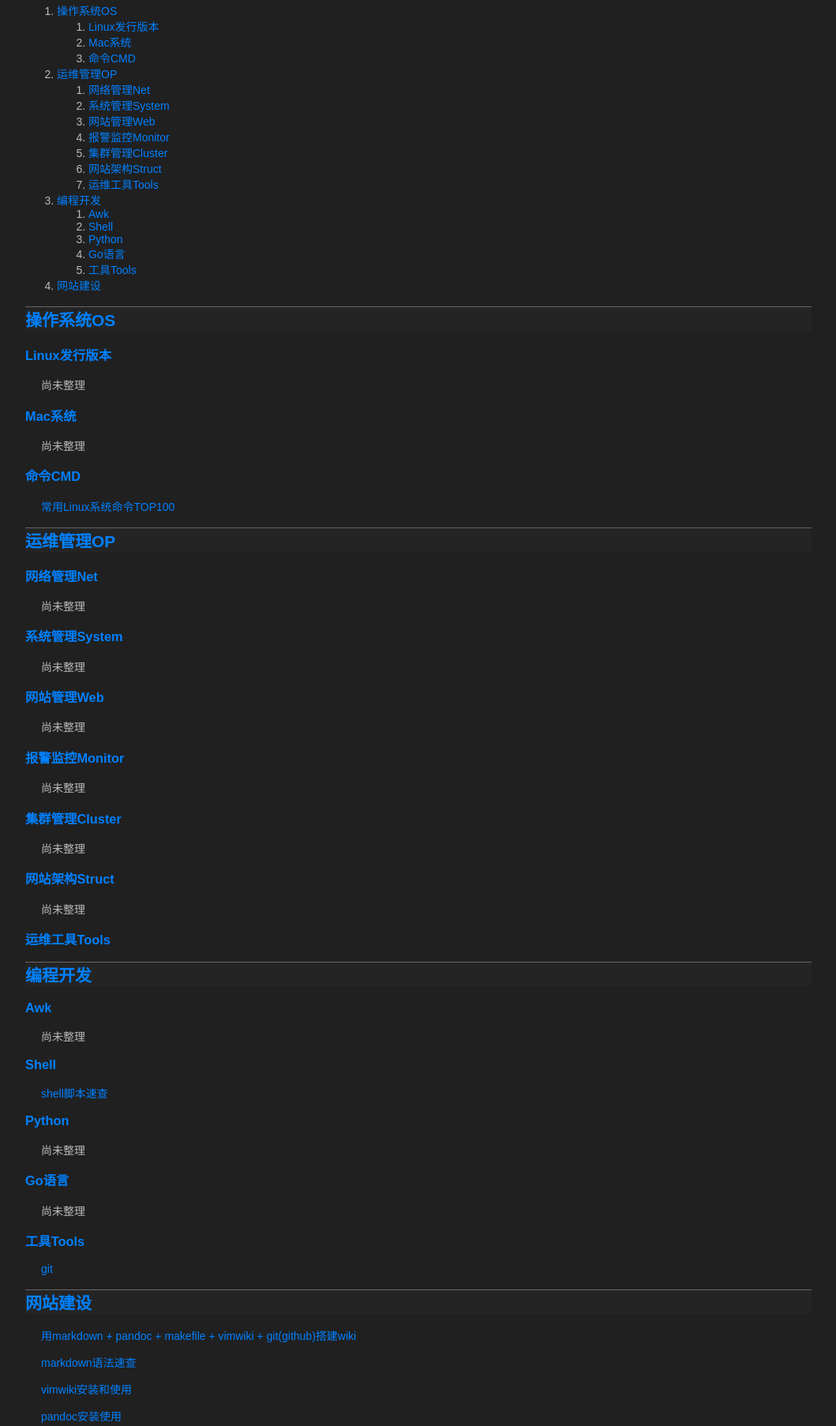
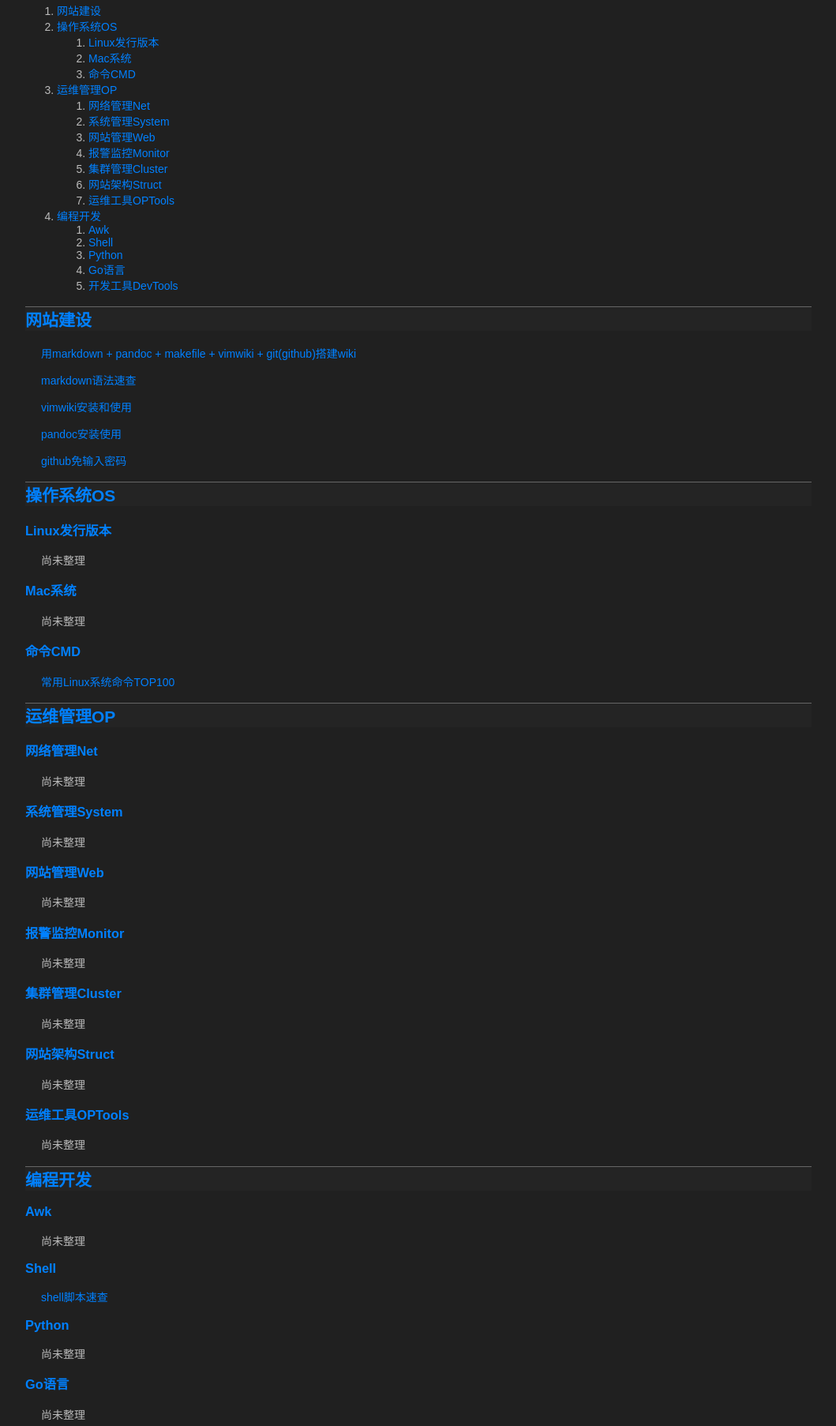
Before and after one commit to ohlinux/blog, a plain HTML site: page index.html in a window 1280 px wide. Shown: the part 222-2028 px from the top of the page at 79% size, without its empty margins (110-1169 px from the left). Drawn offline with Linux system fonts and the light colour scheme.

Commit message:
new home page

```diff
--- a/index.html
+++ b/index.html
@@ -53,6 +53,7 @@
 <p>目录:</p>
 <div id="TOC">
 <ul>
+<li><a href="#网站建设">网站建设</a></li>
 <li><a href="#操作系统os">操作系统OS</a><ul>
 <li><a href="#linux发行版本">Linux发行版本</a></li>
 <li><a href="#mac系统">Mac系统</a></li>
@@ -65,16 +66,15 @@
 <li><a href="#报警监控monitor">报警监控Monitor</a></li>
 <li><a href="#集群管理cluster">集群管理Cluster</a></li>
 <li><a href="#网站架构struct">网站架构Struct</a></li>
-<li><a href="#运维工具tools">运维工具Tools</a></li>
+<li><a href="#运维工具optools">运维工具OPTools</a></li>
 </ul></li>
 <li><a href="#编程开发">编程开发</a><ul>
 <li><a href="#awk">Awk</a></li>
 <li><a href="#shell">Shell</a></li>
 <li><a href="#python">Python</a></li>
 <li><a href="#go语言">Go语言</a></li>
-<li><a href="#工具tools">工具Tools</a></li>
+<li><a href="#开发工具devtools">开发工具DevTools</a></li>
 </ul></li>
-<li><a href="#网站建设">网站建设</a></li>
 </ul>
 </div>
  <!--if(toc)-->
@@ -82,6 +82,12 @@
 <!---title:Ohlinux 运维-首页-->
 <!---keywords:Linux,CentOS,sa,OP,mac,OSx,运维,开发-->
 
+<h2 id="网站建设"><a href="#网站建设">网站建设</a></h2>
+<p><a href="wiki/tool/sitebuild/ohlinuxwiki.html">用markdown + pandoc + makefile + vimwiki + git(github)搭建wiki</a></p>
+<p><a href="wiki/tool/sitebuild/markdown_syntax.html">markdown语法速查</a></p>
+<p><a href="wiki/tool/sitebuild/vimwiki_use.html">vimwiki安装和使用</a></p>
+<p><a href="wiki/tool/sitebuild/pandoc_install.html">pandoc安装使用</a></p>
+<p><a href="wiki/tool/sitebuild/github_sshkey.html">github免输入密码</a></p>
 <h2 id="操作系统os"><a href="#操作系统os">操作系统OS</a></h2>
 <h3 id="linux发行版本"><a href="#linux发行版本">Linux发行版本</a></h3>
 <p>尚未整理</p>
@@ -102,7 +108,8 @@
 <p>尚未整理</p>
 <h3 id="网站架构struct"><a href="#网站架构struct">网站架构Struct</a></h3>
 <p>尚未整理</p>
-<h3 id="运维工具tools"><a href="#运维工具tools">运维工具Tools</a></h3>
+<h3 id="运维工具optools"><a href="#运维工具optools">运维工具OPTools</a></h3>
+<p>尚未整理</p>
 <h2 id="编程开发"><a href="#编程开发">编程开发</a></h2>
 <h3 id="awk"><a href="#awk">Awk</a></h3>
 <p>尚未整理</p>
@@ -112,14 +119,8 @@
 <p>尚未整理</p>
 <h3 id="go语言"><a href="#go语言">Go语言</a></h3>
 <p>尚未整理</p>
-<h3 id="工具tools"><a href="#工具tools">工具Tools</a></h3>
+<h3 id="开发工具devtools"><a href="#开发工具devtools">开发工具DevTools</a></h3>
 <p><a href="wiki/tool/versionmanage/git.html">git</a></p>
-<h2 id="网站建设"><a href="#网站建设">网站建设</a></h2>
-<p><a href="wiki/tool/sitebuild/ohlinuxwiki.html">用markdown + pandoc + makefile + vimwiki + git(github)搭建wiki</a></p>
-<p><a href="wiki/tool/sitebuild/markdown_syntax.html">markdown语法速查</a></p>
-<p><a href="wiki/tool/sitebuild/vimwiki_use.html">vimwiki安装和使用</a></p>
-<p><a href="wiki/tool/sitebuild/pandoc_install.html">pandoc安装使用</a></p>
-<p><a href="wiki/tool/sitebuild/github_sshkey.html">github免输入密码</a></p>
 <!-- vim:set tw=0:-->
 
 
```
Also changed, not shown: 1 other file.
